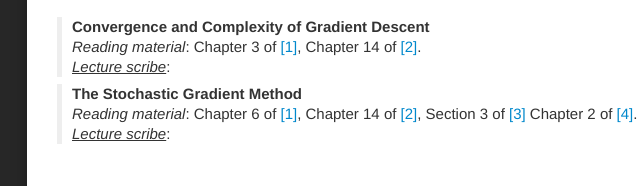
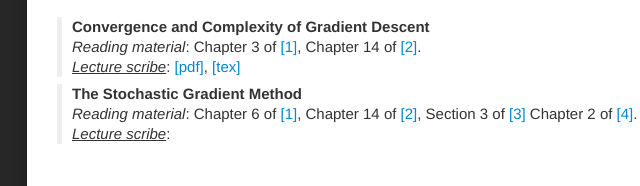
Before and after one commit to anadim/anadim.github.io, a plain HTML site: page 901.html in a window 1280 px wide. Shown: the part 1244-1430 px from the top of the page, 8-648 px from the left. Drawn offline with Linux system fonts and the light colour scheme; a web font is replaced by a local one.

Commit message:
lecture 5

```diff
--- a/901.html
+++ b/901.html
@@ -241,6 +241,8 @@
                                         Chapter 14 of <a href="http://www.cs.huji.ac.il/~shais/UnderstandingMachineLearning/index.html">[2]</a>.
                                         </br>
                                         <i><u>Lecture scribe</u></i>:
+                                        <a href="http://papail.io/teaching/901/lecture05_scribe.pdf">[pdf]</a>,
+                                        <a href="http://papail.io/teaching/901/lecture05_scribe.tex">[tex]</a>
                                     </div>
                                     </li>
 
```
Also changed, not shown: 2 other files.
